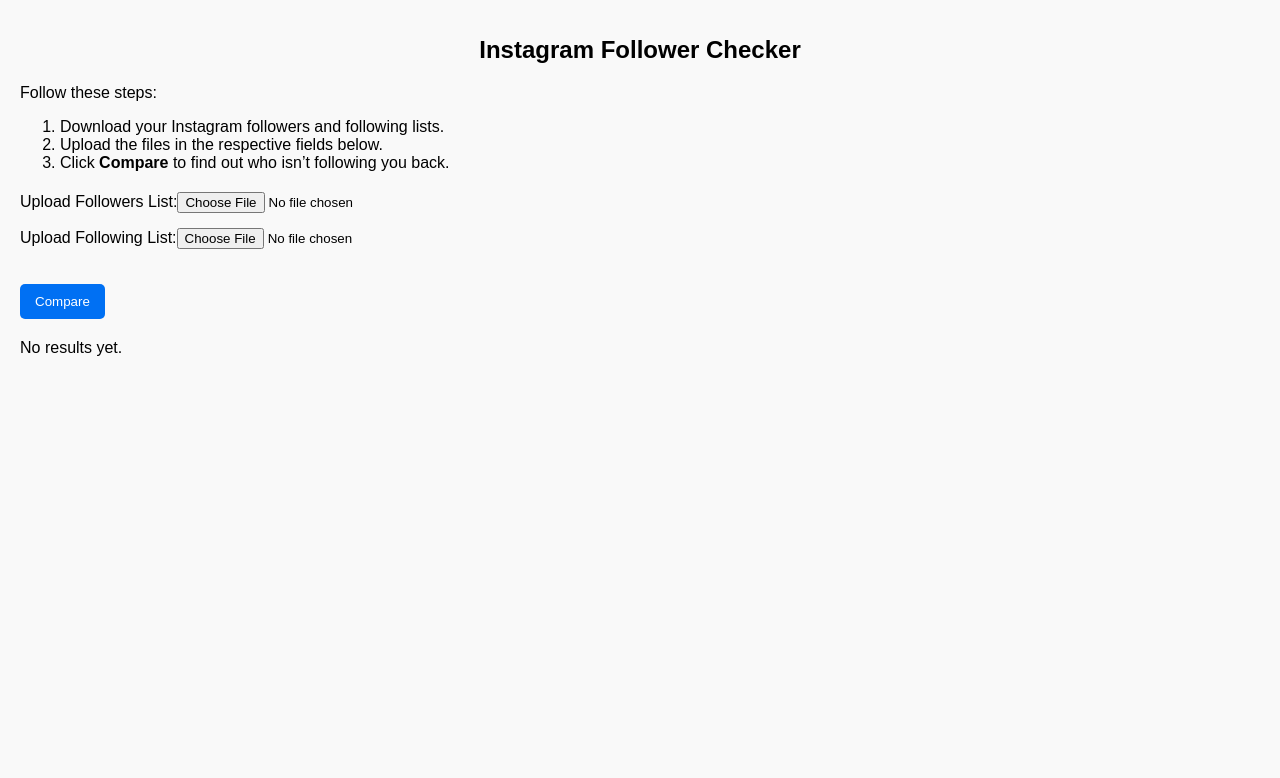
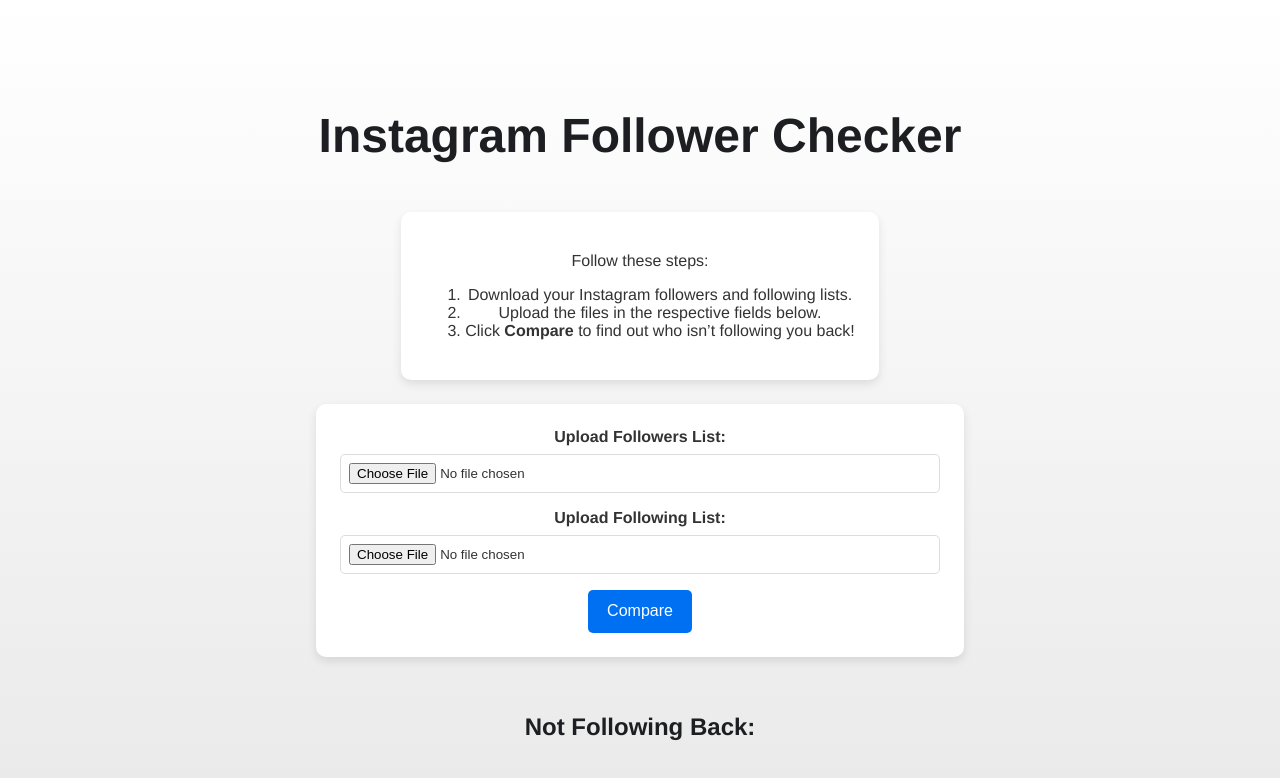
Before and after one commit to peywan/follower-checker, a Next.js app: page / in a window 1280 px wide. Shown: the top 778 px of the page. Built offline with nearby package versions, Linux system fonts and the light colour scheme.

Commit message:
frontend done now returning list of not following back

```diff
--- a/src/app/globals.css
+++ b/src/app/globals.css
@@ -1,37 +1,53 @@
 body {
-  font-family: Arial, sans-serif;
+  font-family: 'Helvetica Neue', Arial, sans-serif;
   margin: 0;
   padding: 0;
-  background-color: #f9f9f9;
+  background-color: #f8f8f8;
+  color: #333;
 }
 
 .container {
-  max-width: 600px;
+  max-width: 1200px;
   margin: 0 auto;
   padding: 20px;
-  background: white;
-  border-radius: 8px;
-  box-shadow: 0 2px 5px rgba(0, 0, 0, 0.1);
 }
 
-h1 {
-  text-align: center;
-  margin-bottom: 20px;
+h1, h2, h3, h4, h5, h6 {
+  margin: 0 0 15px 0;
+  line-height: 1.2;
+  color: #1c1e21;
 }
 
 button {
   padding: 10px 15px;
-  background: #0070f3;
+  background: #4267b2;
   color: white;
   border: none;
   border-radius: 5px;
   cursor: pointer;
+  font-size: 1rem;
+  transition: all 0.3s ease;
 }
 
 button:hover {
-  background: #005bb5;
+  background: #365899;
+  box-shadow: 0 4px 8px rgba(0, 0, 0, 0.1);
 }
 
 input {
+  padding: 10px;
   margin-bottom: 15px;
+  border: 1px solid #ddd;
+  border-radius: 5px;
+  width: 100%;
+  box-sizing: border-box;
 }
+
+a {
+  color: #4267b2;
+  text-decoration: none;
+}
+
+a:hover {
+  text-decoration: underline;
+}
--- a/src/app/page.js
+++ b/src/app/page.js
@@ -19,7 +19,7 @@
 
   const handleCompare = async () => {
     if (!followersFile || !followingFile) {
-      setError('Please upload both files.');
+      alert('Please upload both files.');
       return;
     }
 
@@ -36,7 +36,7 @@
       const data = await res.json();
 
       if (res.ok) {
-        setResults(data.notFollowingBack || []);
+        setResults(data.notFollowingBack);
         setError('');
       } else {
         setError(data.error || 'An error occurred.');
@@ -50,44 +50,58 @@
 
   return (
       <div className={styles.container}>
+        <header className={styles.header}>
           <h1 className={styles.title}>Instagram Follower Checker</h1>
+        </header>
+
+        <main className={styles.main}>
           <div className={styles.instructions}>
             <p>Follow these steps:</p>
             <ol>
               <li>Download your Instagram followers and following lists.</li>
               <li>Upload the files in the respective fields below.</li>
-            <li>Click <b>Compare</b> to find out who isn’t following you back.</li>
+              <li>Click <b>Compare</b> to find out who isn’t following you back!</li>
             </ol>
           </div>
 
-        <div className={styles.uploadSection}>
-          <div>
-            <label>Upload Followers List:</label>
-            <input type="file" onChange={(e) => handleFileChange(e, 'followers')} />
+          <div className={styles.card}>
+            <label className={styles.label}>Upload Followers List:</label>
+            <input
+                type="file"
+                className={styles.fileInput}
+                onChange={(e) => handleFileChange(e, 'followers')}
+            />
+
+            <label className={styles.label}>Upload Following List:</label>
+            <input
+                type="file"
+                className={styles.fileInput}
+                onChange={(e) => handleFileChange(e, 'following')}
+            />
+
+            <button className={styles.compareButton} onClick={handleCompare}>
+              Compare
+            </button>
           </div>
-          <div>
-            <label>Upload Following List:</label>
-            <input type="file" onChange={(e) => handleFileChange(e, 'following')} />
+
+          <div className={styles.results}>
+            <h2>Not Following Back:</h2>
+            {error && <p className={styles.error}>{error}</p>}
+            <div className={styles.resultContainer}>
+              {results.map((user, index) => (
+                  <div key={index} className={styles.resultBox}>
+                    <a
+                        href={user.profileLink}
+                        target="_blank"
+                        rel="noopener noreferrer"
+                    >
+                      {user.username}
+                    </a>
+                  </div>
+              ))}
             </div>
           </div>
-
-        <button onClick={handleCompare}>Compare</button>
-
-        <div className={styles.resultSection}>
-          {error && <p className={styles.error}>{error}</p>}
-          {results.length > 0 ? (
-              <>
-                <h2>Not Following Back:</h2>
-                <ul>
-                  {results.map((user, index) => (
-                      <li key={index}>{user}</li>
-                  ))}
-                </ul>
-              </>
-          ) : (
-              <p>No results yet.</p>
-          )}
-        </div>
+        </main>
       </div>
   );
 }
--- a/src/app/page.module.css
+++ b/src/app/page.module.css
@@ -1,25 +1,147 @@
 .container {
-  padding: 20px;
-  font-family: Arial, sans-serif;
+  padding: 2rem;
+  background: linear-gradient(to bottom, #ffffff, #e8e8e8);
+  min-height: 100vh;
+  display: flex;
+  flex-direction: column;
+  align-items: center;
+  justify-content: center;
+  text-align: center;
+}
+
+.header {
+  margin-bottom: 2rem;
 }
 
 .title {
-  font-size: 24px;
-  margin-bottom: 20px;
+  font-size: 3rem;
+  font-weight: bold;
+  color: #1c1e21;
+}
+
+.main {
+  display: flex;
+  flex-direction: column;
+  align-items: center;
+  gap: 1.5rem;
+  max-width: 600px;
+  width: 100%;
 }
 
 .instructions {
-  margin-bottom: 20px;
+  padding: 1.5rem;
+  background: #ffffff;
+  border-radius: 10px;
+  box-shadow: 0 4px 10px rgba(0, 0, 0, 0.1);
 }
 
-.uploadSection {
-  margin-bottom: 20px;
+.card {
+  padding: 1.5rem;
+  background: #ffffff;
+  border-radius: 10px;
+  box-shadow: 0 4px 10px rgba(0, 0, 0, 0.1);
+  width: 100%;
+}
+
+.label {
+  font-size: 1rem;
+  font-weight: bold;
+  display: block;
+  margin-bottom: 0.5rem;
+  color: #333;
+}
+
+.fileInput {
+  display: block;
+  padding: 0.5rem;
+  border: 1px solid #ddd;
+  border-radius: 5px;
+  margin-bottom: 1rem;
+  width: 100%;
+  box-sizing: border-box;
+}
+
+.compareButton {
+  padding: 0.8rem 1.2rem;
+  background: #0070f3;
+  color: #ffffff;
+  border-radius: 5px;
+  cursor: pointer;
+  border: none;
+  font-size: 1rem;
+  transition: transform 0.3s ease, box-shadow 0.3s ease;
+}
+
+.compareButton:hover {
+  transform: scale(1.05);
+  box-shadow: 0 4px 15px rgba(0, 0, 0, 0.2);
+}
+
+.results {
+  margin-top: 2rem;
+}
+
+.resultContainer {
+  display: flex;
+  flex-wrap: wrap;
+  gap: 1rem;
+  justify-content: center;
+}
+
+.resultBox {
+  background: #ffffff;
+  padding: 1rem;
+  border-radius: 8px;
+  box-shadow: 0 4px 8px rgba(0, 0, 0, 0.1);
+  text-align: center;
+  transition: transform 0.2s ease, background 0.2s ease;
+}
+
+.resultBox:hover {
+  transform: translateY(-5px);
+  background: #f5f5f5;
+}
+
+.resultBox a {
+  font-size: 1rem;
+  font-weight: bold;
+  color: #4267b2;
+  text-decoration: none;
 }
 
 .error {
   color: red;
+  font-size: 1rem;
+  margin-top: 1rem;
 }
 
-.resultSection {
-  margin-top: 20px;
+
+/* Other existing styles */
+
+.resultContainer {
+  display: flex;
+  flex-wrap: wrap;
+  gap: 1rem;
+  justify-content: center;
 }
+
+.resultBox {
+  background: #ffffff;
+  padding: 1rem;
+  border-radius: 8px;
+  box-shadow: 0 4px 8px rgba(0, 0, 0, 0.1);
+  text-align: center;
+  transition: transform 0.2s ease, background 0.2s ease;
+}
+
+.resultBox:hover {
+  transform: translateY(-5px);
+  background: #f5f5f5;
+}
+
+.resultBox a {
+  font-size: 1rem;
+  font-weight: bold;
+  color: #4267b2;
+  text-decoration: none;
+}
```
Lines whose indentation alone changed are shown as unchanged.
